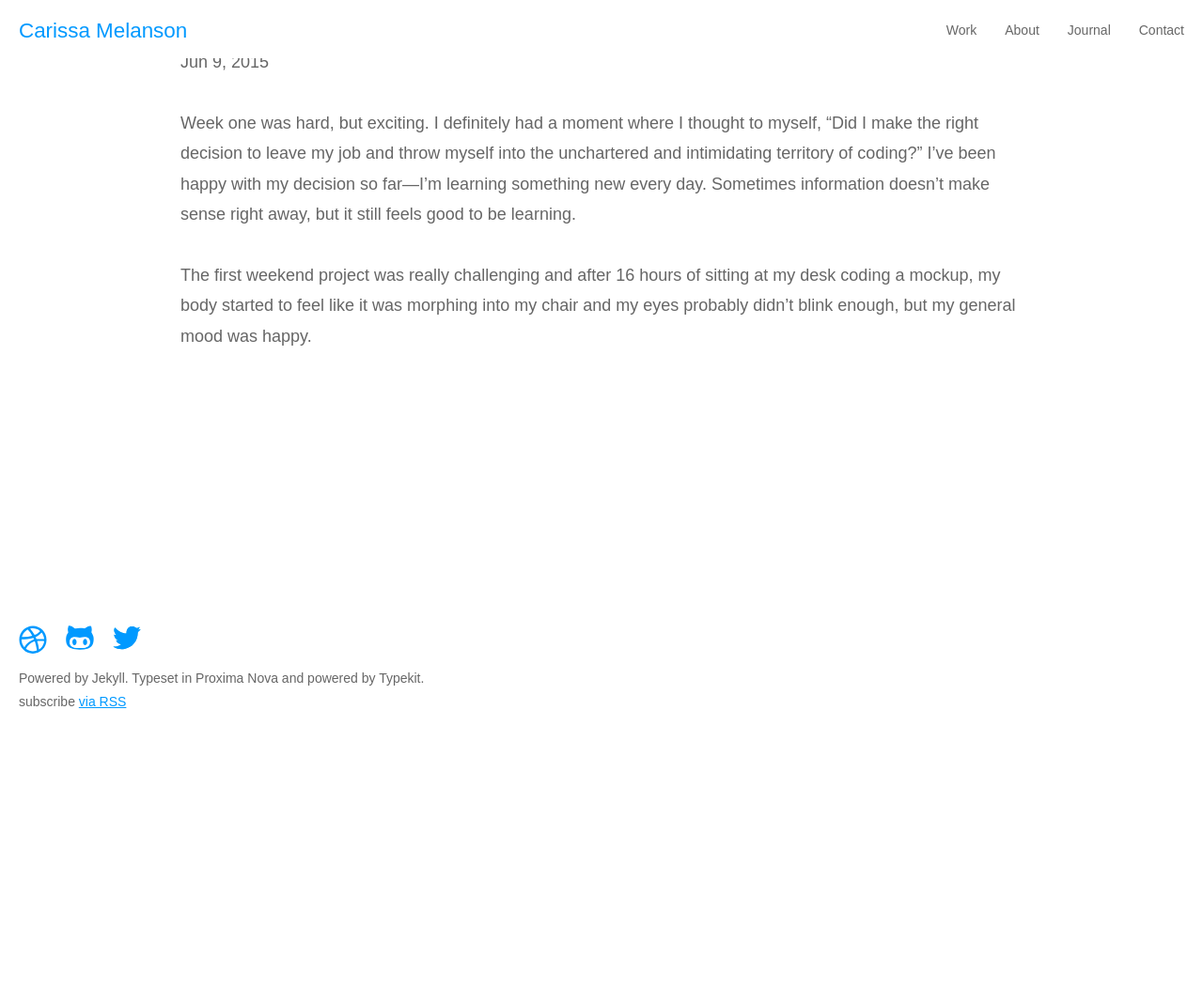
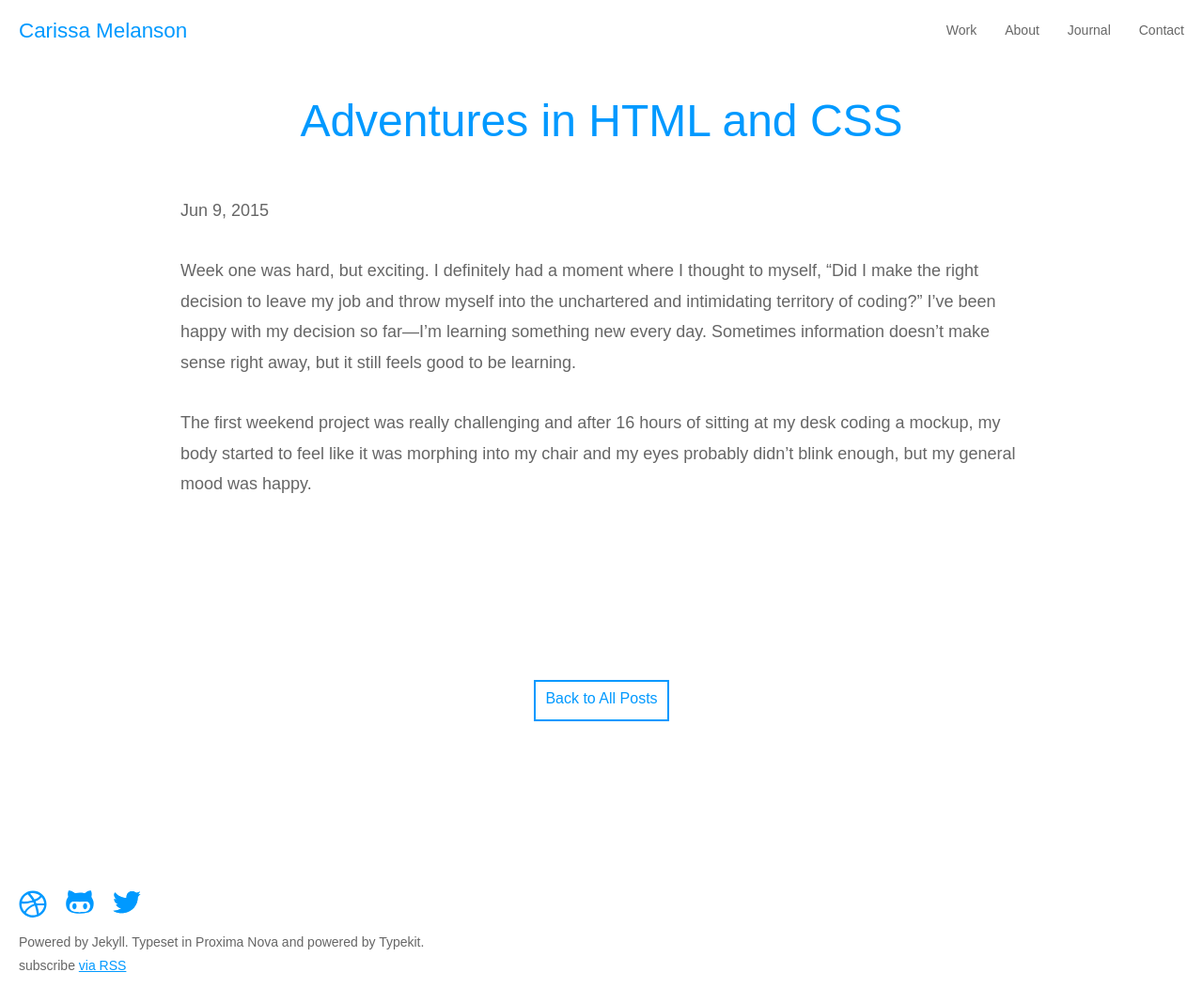
Before and after one commit to carissamelanson/carissamelanson.github.io, a Jekyll site: the page built from _posts/2015-06-09-adventures-in-html-and-css.markdown, in a window 1280 px wide and 1068 px high. Shown: the whole window at 94% size. Built offline with Jekyll 4.4.1, drawn with Linux system fonts in a browser that asks for light colours.

Commit message:
edits to posts

```diff
--- a/_layouts/post.html
+++ b/_layouts/post.html
@@ -5,7 +5,7 @@ layout: default
 <div class="post">
 
   <header class="post-header">
-<!--     <h1 class="post-title">{{ page.title }}</h1> -->
+    <h1 class="post-title">{{ page.title }}</h1>
     <p class="post-meta">{{ page.date | date: "%b %-d, %Y" }}{% if page.author %} • {{ page.author }}{% endif %}{% if page.meta %} • {{ page.meta }}{% endif %}</p>
   </header>
 
@@ -14,3 +14,11 @@ layout: default
 
 
 </div>
+
+<div class="btn">
+		<h6><a href="http://carissamelanson.com/blog/">Back to All Posts</a></h6>
+			</div>
+
+<script>
+var nav = responsiveNav(".nav-collapse");
+</script>
--- a/css/main.scss
+++ b/css/main.scss
@@ -362,6 +362,11 @@ nav,
 	padding-top: 50px;
 }
 
+.post-title{
+	text-align: center;
+	margin-top: 50px;
+	margin-bottom: 50px;
+}
 
 .post-meta p{margin-bottom: 20px;}
 /*FOOTER*/
```
Also changed, not shown: _posts/2015-12-03-rwd.markdown (added, +11 -0 lines), _posts/_2015-12-03-rwd.markdown (deleted, +0 -11 lines).
